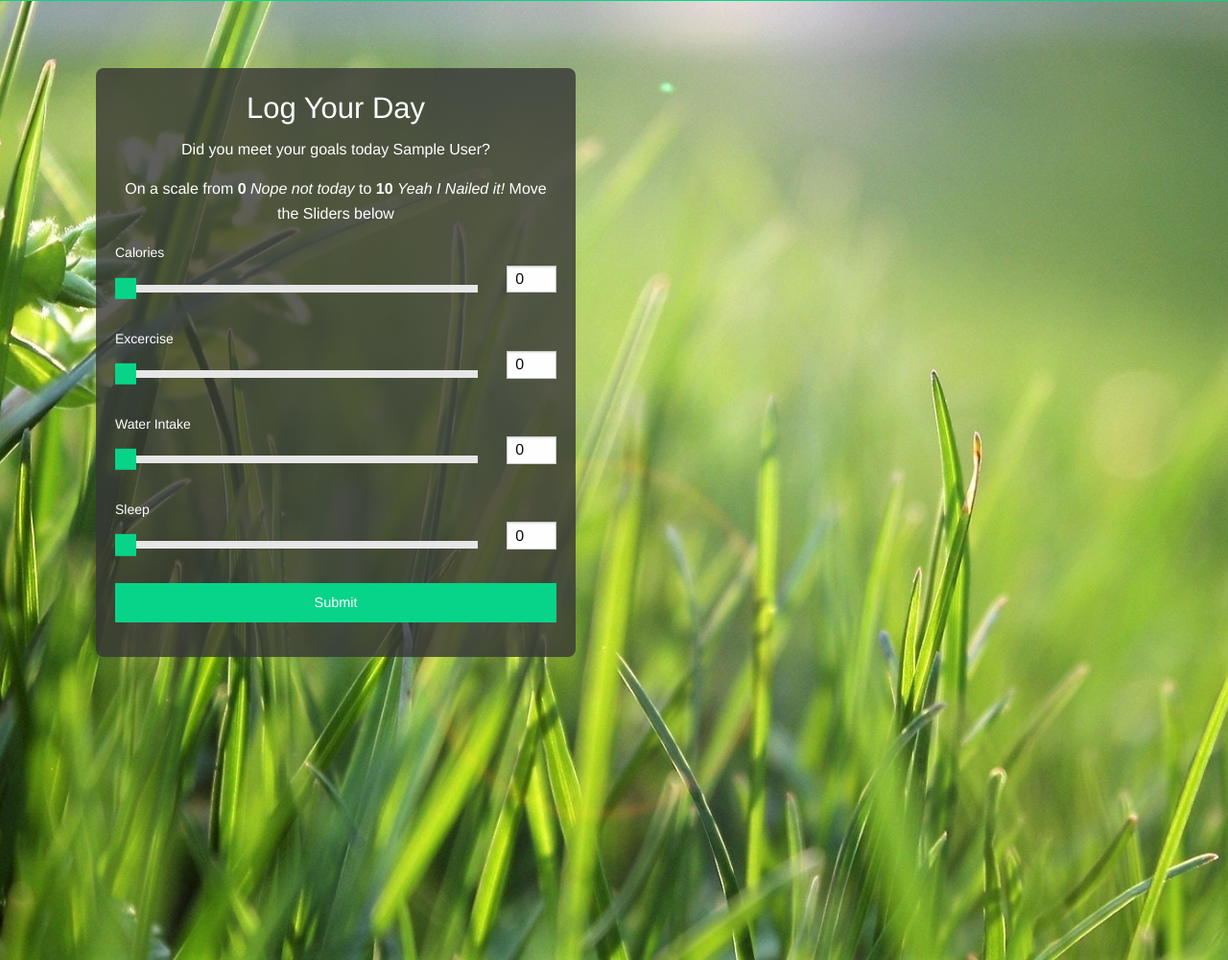
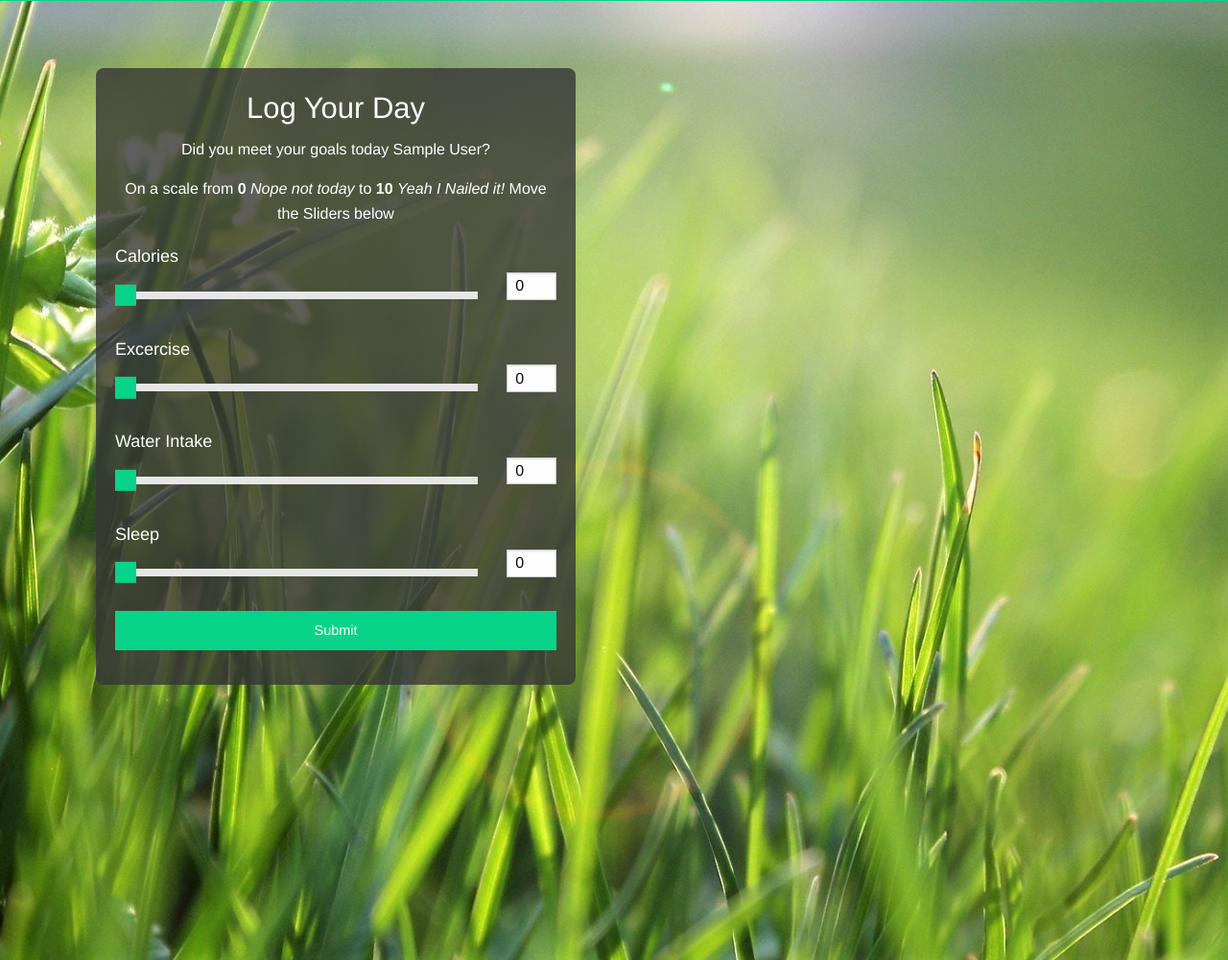
Before and after one commit to blakestickland/Well-Me-wellness-app, a Node server app: page /members in a window 1280 px wide. Shown: the part 144-1145 px from the top of the page at 96% size. Run offline with Node 20, Linux system fonts and the light colour scheme; the visitor is signed in with stand-in values (Sample User, id 1); data that the repository does not hold is empty; some libraries are stand-ins or nearby versions.

Commit message:
updating css

```diff
--- a/public/stylesheets/members.css
+++ b/public/stylesheets/members.css
@@ -34,6 +34,9 @@ h1 {
     margin-left: 100px;
     margin-top: 30px;
     border-radius: 0.5rem;
+}
+label {
+  font-size: 18px;
 }
 /* goals bar */
 .title-bar {
```
